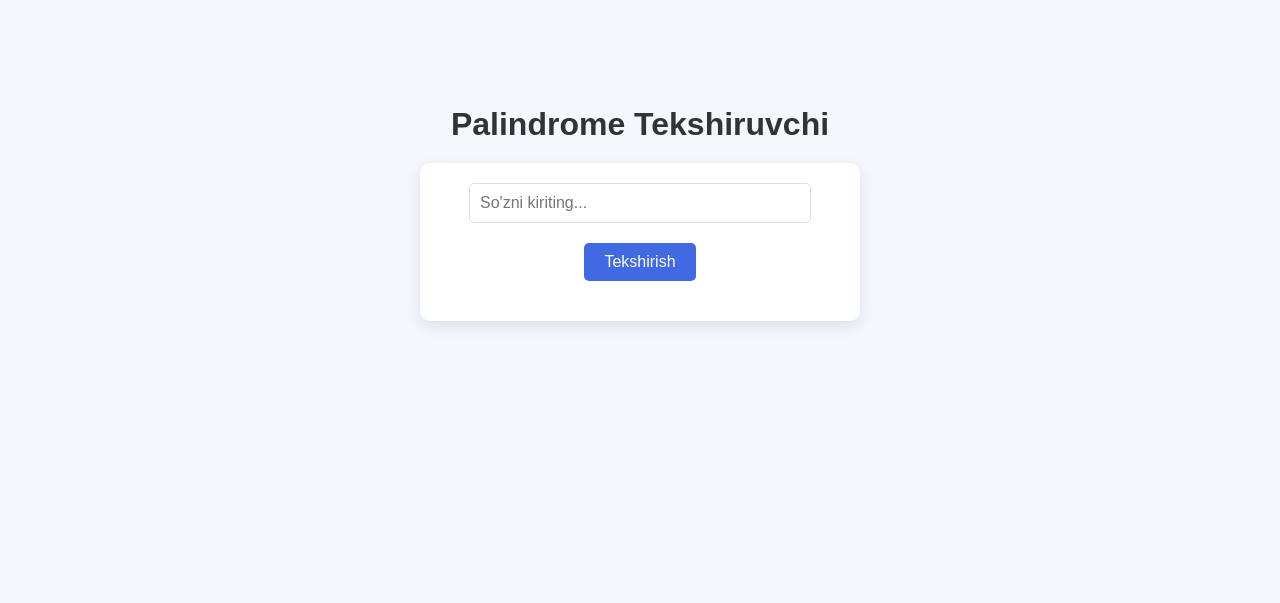
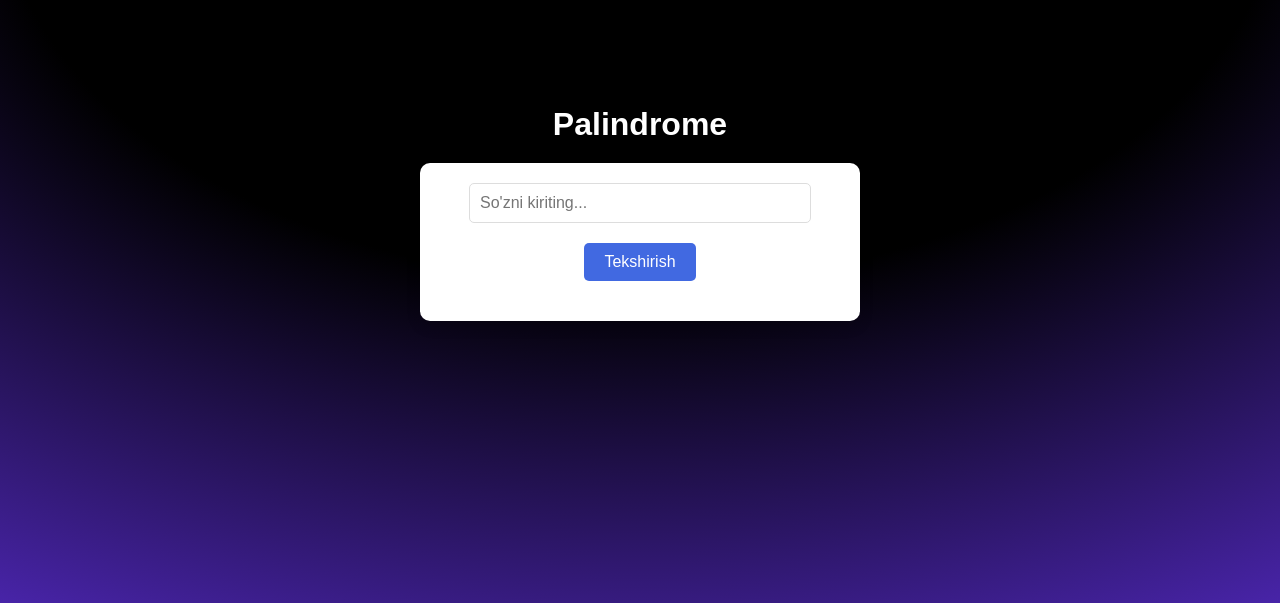
Before and after one commit to kumanboy/palindrome, a plain HTML site: page index.html in a window 1280 px wide. Shown: the part 197-800 px from the top of the page. Drawn offline with Linux system fonts and the light colour scheme.

Commit message:
background added

```diff
--- a/index.html
+++ b/index.html
@@ -10,16 +10,31 @@
             font-family: 'Arial', sans-serif;
             margin: 0;
             padding: 0;
-            background-color: #f4f7fc;
+            height: 100vh;
             display: flex;
             justify-content: center;
             align-items: center;
-            height: 100vh;
             flex-direction: column;
+            position: relative;
+        }
+
+        /* Orqa fon */
+        .background {
+            position: absolute;
+            top: 0;
+            left: 0;
+            right: 0;
+            bottom: 0;
+            background: radial-gradient(125% 125% at 50% 10%, #000 40%, #63e 100%);
+            z-index: -1;
+            padding: 24px 5px;
+            display: flex;
+            align-items: center;
+            justify-content: center;
         }
 
         h1 {
-            color: #333;
+            color: #fff;
             text-align: center;
             margin-bottom: 20px;
         }
@@ -33,6 +48,7 @@
             width: 100%;
             max-width: 400px;
             text-align: center;
+            z-index: 1;
         }
 
         input[type="text"] {
@@ -95,7 +111,9 @@
 </head>
 <body>
 
-<h1>Palindrome Tekshiruvchi</h1>
+<div class="background"></div>
+
+<h1>Palindrome</h1>
 <div class="container">
     <input type="text" id="wordInput" placeholder="So'zni kiriting...">
     <button onclick="checkPalindrome()">Tekshirish</button>
```
